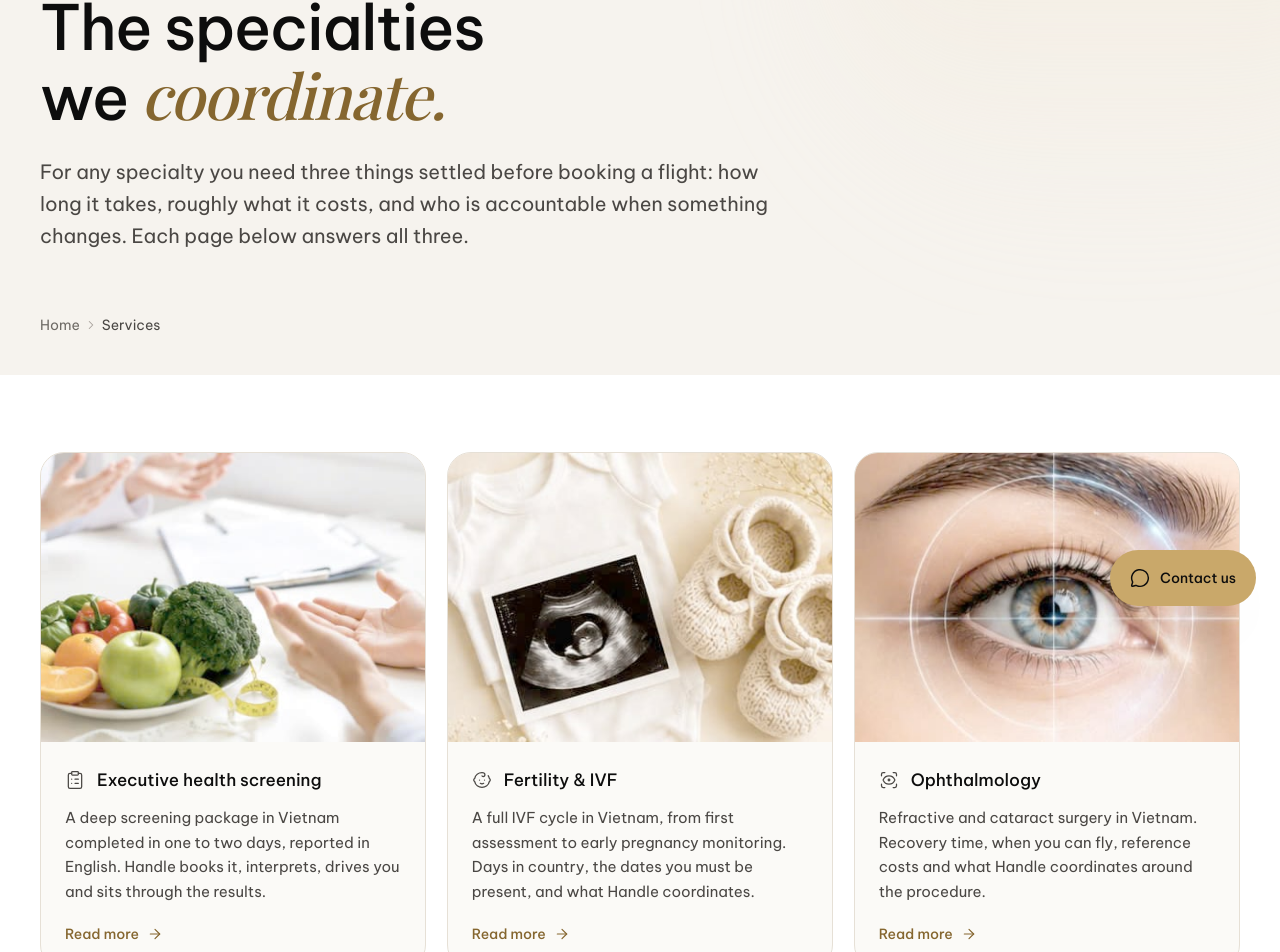
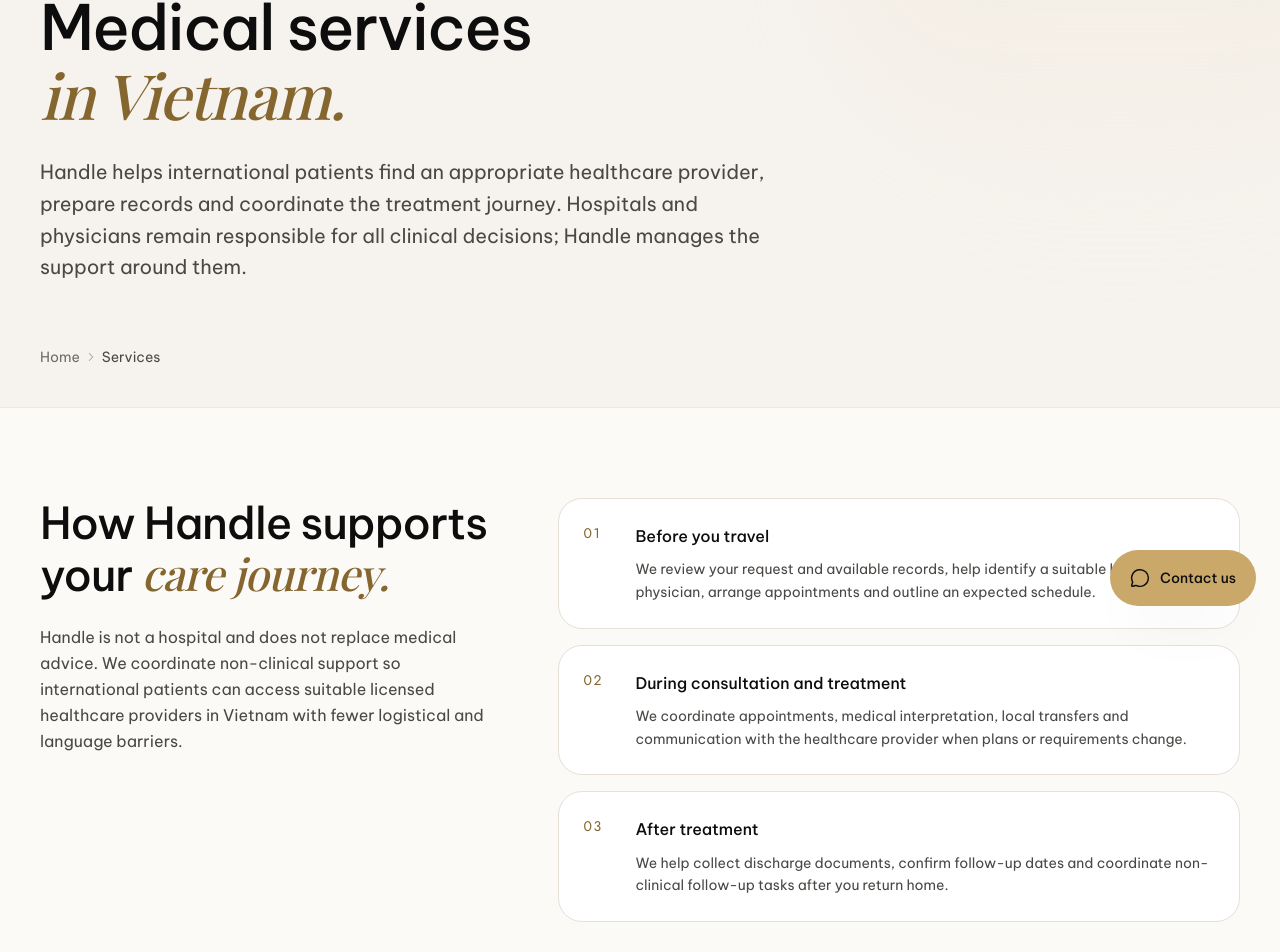
Before and after one commit to TaoRory/Handle, a Next.js app: page /en/dich-vu in a window 1280 px wide. Shown: the part 170-1122 px from the top of the page. Built offline with nearby package versions, Linux system fonts and the light colour scheme.

Commit message:
feat(seo): target Vietnam medical services query

```diff
--- a/app/[locale]/dich-vu/page.tsx
+++ b/app/[locale]/dich-vu/page.tsx
@@ -9,7 +9,7 @@
 import { Reveal } from "@/components/ui/reveal";
 import { getContent, getPageContent, isLocale } from "@/content";
 import { getServiceDetail, getServices } from "@/data";
-import { generatePageSchema, serializeJsonLd } from "@/lib/json-ld";
+import { generateServicesIndexSchema, serializeJsonLd } from "@/lib/json-ld";
 import { ROBOTS, getOgImage, getOpenGraphLocale } from "@/lib/seo";
 import { ROUTES, routePath, siteConfig } from "@/lib/site-config";
 
@@ -20,9 +20,9 @@
 /**
  * `/[locale]/dich-vu` — the specialty listing.
  *
- * Exists so the six pages have a parent. Without it the middle breadcrumb crumb
- * is either a link to a 404 or a `ListItem` with no `item`, and the set reads
- * as six pages that happen to share a layout rather than a section of a site.
+ * Exists so the specialty pages have a parent. Without it the middle breadcrumb
+ * crumb is either a link to a 404 or a `ListItem` with no `item`, and the set
+ * reads as unrelated pages rather than a section of a site.
  *
  * It carries its own query as well — "dịch vụ y tế tại Việt Nam" is broader
  * than any one specialty — so the cards show each page's own summary rather
@@ -91,16 +91,16 @@
   const services = getServices(locale);
 
   const home = content.nav.links[0].label;
-  const schema = generatePageSchema({
+  const schema = generateServicesIndexSchema({
     locale,
     htmlLang: content.htmlLang,
-    path: [ROUTES.services],
     name: copy.index.metaTitle,
     description: copy.index.metaDescription,
     trail: [
       { label: home, path: [] },
       { label: copy.breadcrumbRoot, path: [ROUTES.services] },
     ],
+    services,
   });
 
   return (
@@ -148,10 +148,60 @@
       </Container>
 
       <section
-        aria-label={copy.index.title}
+        aria-labelledby="services-overview-title"
+        className="bg-cream-100 border-line/70 border-y py-[clamp(56px,7vw,96px)]"
+      >
+        <Container>
+          <div className="grid gap-10 lg:grid-cols-[minmax(0,0.9fr)_minmax(0,1.35fr)] lg:gap-16">
+            <div>
+              <h2
+                id="services-overview-title"
+                className="text-h2 text-ink max-w-[18ch]"
+              >
+                {copy.index.overview.title}{" "}
+                <span className="font-display text-gold-700 italic">
+                  {copy.index.overview.accent}
+                </span>
+              </h2>
+              <p className="text-ink-600 mt-6 max-w-[58ch] leading-relaxed">
+                {copy.index.overview.lead}
+              </p>
+            </div>
+
+            <ol className="grid gap-4 sm:grid-cols-3 lg:grid-cols-1">
+              {copy.index.overview.items.map((item, index) => (
+                <li
+                  key={item.id}
+                  className="border-line bg-surface grid gap-3 rounded-lg border p-6 lg:grid-cols-[2.5rem_1fr]"
+                >
+                  <span
+                    aria-hidden="true"
+                    className="font-brand text-gold-700 text-sm tracking-[0.12em]"
+                  >
+                    {String(index + 1).padStart(2, "0")}
+                  </span>
+                  <div>
+                    <h3 className="text-ink font-medium">{item.title}</h3>
+                    <p className="text-ink-600 mt-2 text-sm leading-relaxed">
+                      {item.body}
+                    </p>
+                  </div>
+                </li>
+              ))}
+            </ol>
+          </div>
+        </Container>
+      </section>
+
+      <section
+        aria-labelledby="services-list-title"
         className="bg-surface relative overflow-hidden pt-[clamp(48px,6vw,88px)] pb-[clamp(64px,8vw,120px)]"
       >
         <Container>
+          <h2 id="services-list-title" className="text-h2 text-ink mb-10 max-w-[24ch]">
+            {copy.index.listTitle}
+          </h2>
+
           <ul className="grid gap-[var(--gap-card)] md:grid-cols-2 lg:grid-cols-3">
             {services.map((item, index) => {
               const detail = getServiceDetail(locale, item.id);
--- a/content/pages.ts
+++ b/content/pages.ts
@@ -110,12 +110,35 @@
     service: {
       breadcrumbRoot: "Dịch vụ",
       index: {
-        metaTitle: "Dịch vụ y tế tại Việt Nam cho khách quốc tế",
+        metaTitle: "Dịch vụ khám chữa bệnh tại Việt Nam",
         metaDescription:
-          "Sáu chuyên khoa Handle điều phối tại Việt Nam: tầm soát sức khỏe, IVF, mắt, nha khoa, thẩm mỹ và tim mạch. Thời gian, chi phí tham khảo và cách chúng tôi hỗ trợ.",
-        title: "Chuyên khoa chúng tôi",
-        accent: "điều phối.",
-        lead: "Với mỗi chuyên khoa, bạn cần biết ba điều trước khi đặt vé: mất bao lâu, tốn khoảng bao nhiêu, và ai chịu trách nhiệm khi có việc phát sinh. Mỗi trang dưới đây trả lời cả ba.",
+          "Handle hỗ trợ người nước ngoài và Việt kiều khám chữa bệnh tại Việt Nam: chọn bệnh viện, đặt lịch, phiên dịch, di chuyển và theo dõi sau điều trị.",
+        title: "Dịch vụ khám chữa bệnh",
+        accent: "tại Việt Nam.",
+        lead: "Handle giúp người nước ngoài và Việt kiều tìm cơ sở y tế phù hợp, chuẩn bị hồ sơ và điều phối hành trình điều trị. Bác sĩ và bệnh viện chịu trách nhiệm chuyên môn; Handle phụ trách phần hỗ trợ.",
+        overview: {
+          title: "Handle hỗ trợ hành trình",
+          accent: "như thế nào.",
+          lead: "Handle không phải bệnh viện và không thay thế tư vấn của bác sĩ. Chúng tôi là đơn vị hỗ trợ điều phối, giúp người bệnh tiếp cận cơ sở khám chữa bệnh phù hợp tại Việt Nam và theo sát các đầu việc ngoài chuyên môn y khoa.",
+          items: [
+            {
+              id: "before",
+              title: "Trước khi đến Việt Nam",
+              body: "Tiếp nhận nhu cầu và hồ sơ hiện có, hỗ trợ tìm bệnh viện hoặc bác sĩ phù hợp, sắp xếp lịch và cung cấp kế hoạch dự kiến để bạn chủ động thời gian.",
+            },
+            {
+              id: "during",
+              title: "Trong quá trình khám và điều trị",
+              body: "Điều phối lịch hẹn, phiên dịch y tế, di chuyển và thông tin giữa người bệnh với cơ sở y tế khi lịch trình hoặc yêu cầu thay đổi.",
+            },
+            {
+              id: "after",
+              title: "Sau khi hoàn tất điều trị",
+              body: "Hỗ trợ nhận tài liệu xuất viện, lịch tái khám và phối hợp các đầu việc theo dõi sau điều trị khi bạn trở về nơi cư trú.",
+            },
+          ],
+        },
+        listTitle: "Các chuyên khoa Handle đang hỗ trợ",
         cardAction: "Xem chi tiết",
       },
       includes: {
@@ -136,7 +159,8 @@
         accent: "tham khảo.",
         lead: "Khoảng giá theo mặt bằng thị trường, không phải báo giá của Handle. Chi phí thực tế xác định sau khi bác sĩ đọc hồ sơ của bạn.",
         action: "Xem toàn bộ bảng giá",
-        empty: "Chuyên khoa này được báo giá theo từng ca. Gửi hồ sơ để nhận khoảng chi phí cụ thể.",
+        empty:
+          "Chuyên khoa này được báo giá theo từng ca. Gửi hồ sơ để nhận khoảng chi phí cụ thể.",
       },
       faq: {
         title: "Câu hỏi thường",
@@ -254,10 +278,33 @@
       index: {
         metaTitle: "Medical Services in Vietnam for International Patients",
         metaDescription:
-          "The six specialties Handle coordinates in Vietnam: health screening, IVF, eye surgery, dental, cosmetic surgery and cardiology. Timings, reference costs and what we handle.",
-        title: "The specialties we",
-        accent: "coordinate.",
-        lead: "For any specialty you need three things settled before booking a flight: how long it takes, roughly what it costs, and who is accountable when something changes. Each page below answers all three.",
+          "Handle helps international patients access medical services in Vietnam, including hospital matching, appointments, interpreters, transfers and follow-up.",
+        title: "Medical services",
+        accent: "in Vietnam.",
+        lead: "Handle helps international patients find an appropriate healthcare provider, prepare records and coordinate the treatment journey. Hospitals and physicians remain responsible for all clinical decisions; Handle manages the support around them.",
+        overview: {
+          title: "How Handle supports your",
+          accent: "care journey.",
+          lead: "Handle is not a hospital and does not replace medical advice. We coordinate non-clinical support so international patients can access suitable licensed healthcare providers in Vietnam with fewer logistical and language barriers.",
+          items: [
+            {
+              id: "before",
+              title: "Before you travel",
+              body: "We review your request and available records, help identify a suitable hospital or physician, arrange appointments and outline an expected schedule.",
+            },
+            {
+              id: "during",
+              title: "During consultation and treatment",
+              body: "We coordinate appointments, medical interpretation, local transfers and communication with the healthcare provider when plans or requirements change.",
+            },
+            {
+              id: "after",
+              title: "After treatment",
+              body: "We help collect discharge documents, confirm follow-up dates and coordinate non-clinical follow-up tasks after you return home.",
+            },
+          ],
+        },
+        listTitle: "Specialties currently supported by Handle",
         cardAction: "Read more",
       },
       includes: {
@@ -278,7 +325,8 @@
         accent: "cost.",
         lead: "Market reference bands, not a Handle quote. Your actual cost is settled once a surgeon has read your records.",
         action: "See the full price guide",
-        empty: "This specialty is quoted case by case. Send your records for a band on yours.",
+        empty:
+          "This specialty is quoted case by case. Send your records for a band on yours.",
       },
       faq: {
         title: "Common",
--- a/lib/seo.ts
+++ b/lib/seo.ts
@@ -61,6 +61,8 @@
 export function getKeywords(locale: Locale) {
   return locale === "vi"
     ? [
+        "dịch vụ khám chữa bệnh tại Việt Nam",
+        "hỗ trợ khám chữa bệnh tại Việt Nam",
         "chăm sóc sức khỏe tại Việt Nam",
         "du lịch y tế Việt Nam",
         "khám chữa bệnh cho người nước ngoài tại Việt Nam",
--- a/types/index.ts
+++ b/types/index.ts
@@ -332,11 +332,11 @@
 }
 
 /**
- * The chrome shared by all six specialty pages.
+ * The chrome shared by all specialty pages.
  *
  * Band headings live here rather than in each `ServiceDetail`, because they are
- * the same sentence six times over — repeating them per record is six places to
- * fix a typo and six chances for one page to drift out of the set.
+ * the same sentence across the set — repeating them per record creates several
+ * places to fix a typo and several chances for one page to drift.
  */
 export interface ServicePageContent {
   /** Parent crumb: "Dịch vụ" / "Services". */
@@ -344,16 +344,22 @@
   /**
    * The listing at `/dich-vu`.
    *
-   * A real page and not a bare path segment: the six specialty pages need a
+   * A real page and not a bare path segment: the specialty pages need a
    * parent that exists, or the middle breadcrumb crumb is either a link to a
    * 404 or a `ListItem` with no `item`. It also gives the set a hub, which is
-   * the difference between six pages and a section.
+   * the difference between unrelated pages and a section.
    */
   index: PageBandCopy & {
     metaTitle: string;
     metaDescription: string;
+    /** Explains Handle's non-clinical role before the specialty catalogue. */
+    overview: PageBandCopy & {
+      items: { id: string; title: string; body: string }[];
+    };
+    /** Visible heading for the linked specialty collection. */
+    listTitle: string;
     /** Label on each card. Its own string: the homepage's "see all services"
-        was reused here and appeared on six cards that each lead to one. */
+        was reused here and appeared on every card even though each leads to one. */
     cardAction: string;
   };
   includes: PageBandCopy;
```
Also changed, not shown: lib/json-ld.ts (+54 -1 lines).
